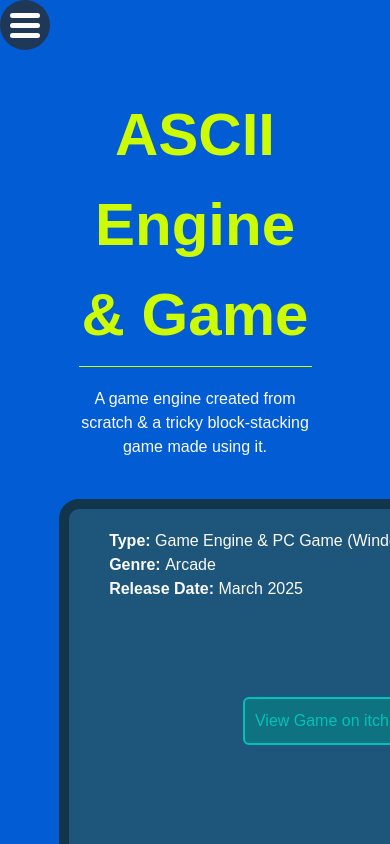
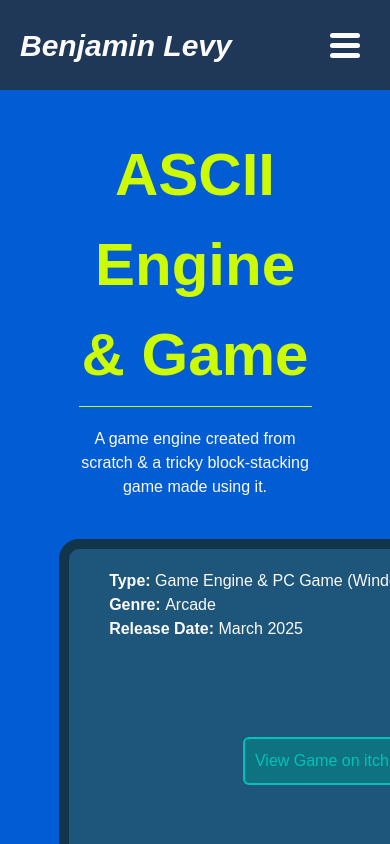
Before and after one commit to TapeKnot/Portfolio-Website, a Next.js app: page /projects/ascii-engine-game in a window 390 px wide. Shown: the top 844 px of the page. Built offline with nearby package versions, Linux system fonts and the light colour scheme.

Commit message:
Merged Hamburger Menu With Header

```diff
--- a/src/app/layout.tsx
+++ b/src/app/layout.tsx
@@ -1,7 +1,7 @@
 import type { Metadata } from "next";
 import { Geist, Geist_Mono } from "next/font/google";
 import "./globals.css";
-import Header from "../components/header/header";
+import { Header } from "../components/header/header";
 import Footer from "../components/footer/footer";
 
 const geistSans = Geist({
--- a/src/components/hamburger-menu/hamburger-menu.css
+++ /dev/null
@@ -1,47 +0,0 @@
-@import "tailwindcss";
-
-.hamburger-menu {
-    background: var(--header-footer);
-    color: var(--text);
-    display: flex;
-    flex-direction: column;
-    gap: 5px;
-    justify-content: center;
-    align-items: center;
-    width: 50px;
-    height: 50px;
-    padding: 10px;
-    border-radius: 100%;
-}
-
-@media (min-width: 650px) {
-  .mobile-nav {
-    display: none;
-  }
-}
-
-.hamburger-menu span {
-    background: var(--text);
-    display: block;
-    width: 100%;
-    height: 5px;
-    border-radius: 10px;
-}
-
-.mobile-nav-container {
-    display: flex;
-    flex-direction: row;
-    background: var(--header-footer);
-}
-
-.mobile-nav-container .button-container {
-    display: flex;
-    flex-direction: column;
-    width: 100%;
-}
-
-.mobile-nav-button {
-    font-weight: bold;
-    background: var(--foreground);
-    border: 1px solid var(--foreground-border);
-}
--- a/src/components/hamburger-menu/hamburger-menu.tsx
+++ /dev/null
@@ -1,41 +0,0 @@
-"use client"
-import Link from 'next/link'
-import './hamburger-menu.css';
-import React, { useEffect, useState } from 'react';
-import { usePathname } from 'next/navigation'
-
-export const HamburgerMenu = () => {
-    const [opened, setOpened] = useState(false);
-
-    const handleClick = () => {
-        setOpened(!opened);
-    };
-
-    const pathname = usePathname();
-        useEffect(() => {   // Reset form state on page change
-            setOpened(false);
-        }, [pathname]);
-
-    return(
-        <div className="mobile-nav">
-            {opened
-                ? <div className="mobile-nav-container">
-                    <button className="hamburger-menu" onClick={handleClick}>X</button>
-                    <div className="button-container">
-                        <Link className="mobile-nav-button" href="/">Home</Link>
-                        <Link className="mobile-nav-button" href="/projects">Projects</Link>
-                        <Link className="mobile-nav-button" href="/about">About</Link>
-                        <a className="mobile-nav-button" href="/Benjamin-Levy-Resume.pdf" target="_blank">Resume</a>
-                    </div>
-                </div>
-
-
-                : <button className="hamburger-menu" onClick={handleClick}>
-                    <span/>
-                    <span/>
-                    <span/>
-                </button>
-            }
-        </div>
-    )
-}
--- a/src/components/header/header.css
+++ b/src/components/header/header.css
@@ -4,27 +4,82 @@ header {
   z-index: 100;
   position: sticky;
   top: 0;
-}
-
-.header-section {
   background: var(--header-footer);
   opacity: 80%;
   width: 100%;
+}
+
+header:hover {
+  opacity: 100%;
+}
+
+.nav-bar {
+  padding: 20px;
+  display: flex;
+  justify-content: space-between;
+  align-items: center;
+}
+
+/* Desktop Navigation */
+
+.nav-button-container {
+  display: flex;
+  justify-content: center;
+  gap: 20px;
+}
+
+/* Mobile Navigation */
+
+.hamburger-menu {
+  background: var(--header-footer);
+  width: 50px;
+  height: 50px;
   padding: 10px;
+  border-radius: 100%;
+  font-size: 30px;
+  font-weight: bold;
+}
+
+.hamburger-menu-icon {
+  color: var(--text);
+  display: flex;
+  flex-direction: column;
+  gap: 5px;
+  justify-content: center;
+  align-items: center;
+}
+
+.hamburger-menu-icon span {
+  background: var(--text);
+  display: block;
+  width: 100%;
+  height: 5px;
+  border-radius: 10px;
+}
+
+.mobile-nav-button-container {
+  display: flex;
+  flex-direction: column;
+  width: 100%;
+  padding-left: 20px;
+}
+
+.mobile-nav-button {
+  font-weight: bold;
 }
 
 @media (max-width: 650px) {
-  .header-section {
+  .nav-button-container {
     display: none;
   }
 }
 
-.header-section:hover {
-  opacity: 100%;
+@media (min-width: 650px) {
+  .hamburger-menu {
+    display: none;
+  }
+
+  .mobile-nav-button-container {
+    display: none;
+  }
 }
-
-.header-section nav {
-  display: grid;
-  grid-auto-flow: column;
-  align-items: center;
-}
--- a/src/components/header/header.tsx
+++ b/src/components/header/header.tsx
@@ -1,22 +1,53 @@
+"use client"
 import Link from 'next/link'
 import './header.css'
-import { HamburgerMenu } from "../hamburger-menu/hamburger-menu"
+import React, { useEffect, useState } from 'react';
+import { usePathname } from 'next/navigation'
 
-export default function Header() {
-  return (
+export const Header = () => {
+  const [opened, setOpened] = useState(false);
+
+  const handleClick = () => {
+    setOpened(!opened);
+  };
+
+  const pathname = usePathname();
+  useEffect(() => {   // Reset state on page change
+      setOpened(false);
+  }, [pathname]);
+
+  return(
     <header>
-      <HamburgerMenu/>
-      <div className="header-section">
-        <nav>
+      <nav>
+        <div className="nav-bar">
           <h2 className="text-italic">Benjamin Levy</h2>
-          <div className="h-right-grid-section">
+          <button className="hamburger-menu" onClick={handleClick}>
+              {opened
+                ? "X"
+                : <div className="hamburger-menu-icon">
+                  <span/>
+                  <span/>
+                  <span/>
+                </div>
+              }
+          </button>
+          <div className="nav-button-container">
             <Link className="text-bold" href="/">Home</Link>
             <Link className="text-bold" href="/projects">Projects</Link>
             <Link className="text-bold" href="/about">About</Link>
             <a className="text-bold" href="/Benjamin-Levy-Resume.pdf" target="_blank">Resume</a>
           </div>
-        </nav>
-      </div>
+        </div>
+        {opened
+          ? <div className="mobile-nav-button-container">
+              <Link className="mobile-nav-button" href="/">Home</Link>
+              <Link className="mobile-nav-button" href="/projects">Projects</Link>
+              <Link className="mobile-nav-button" href="/about">About</Link>
+              <a className="mobile-nav-button" href="/Benjamin-Levy-Resume.pdf" target="_blank">Resume</a>
+          </div>
+          : <div/>
+        }
+      </nav>
     </header>
-  );
+  )
 }
```
